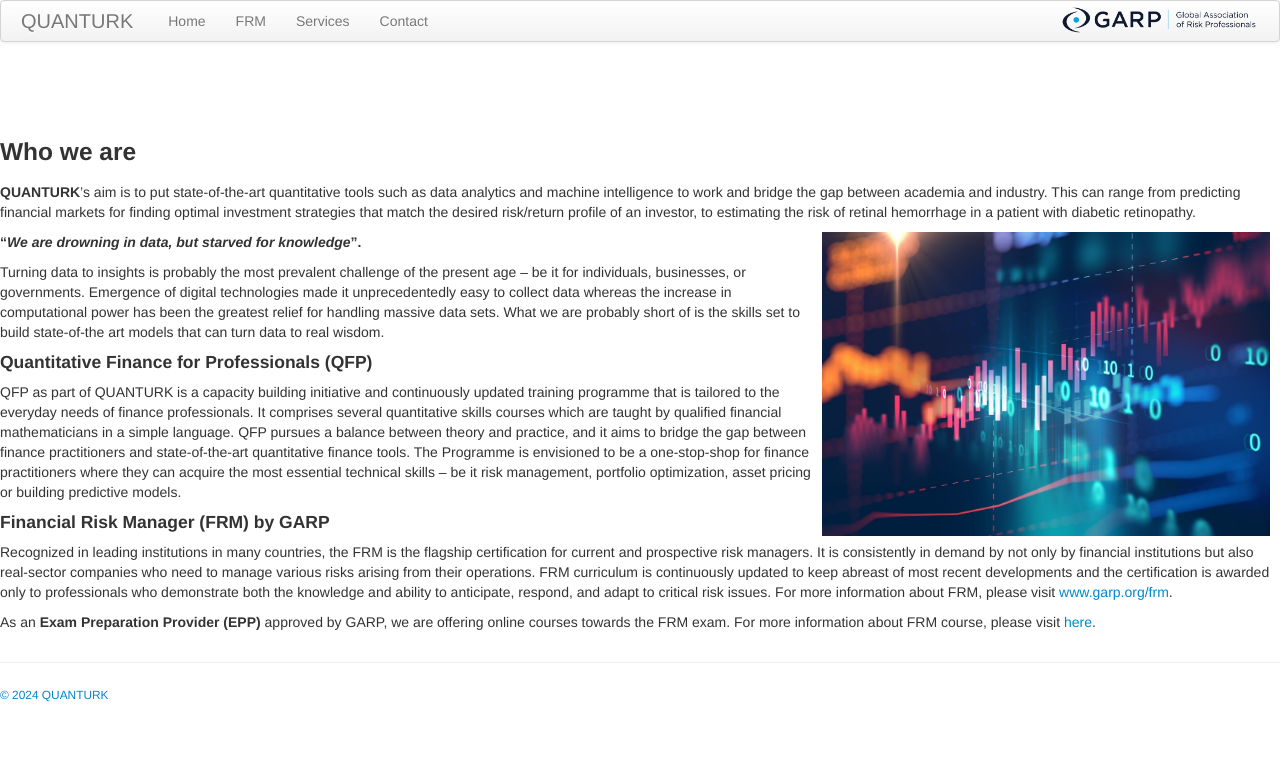
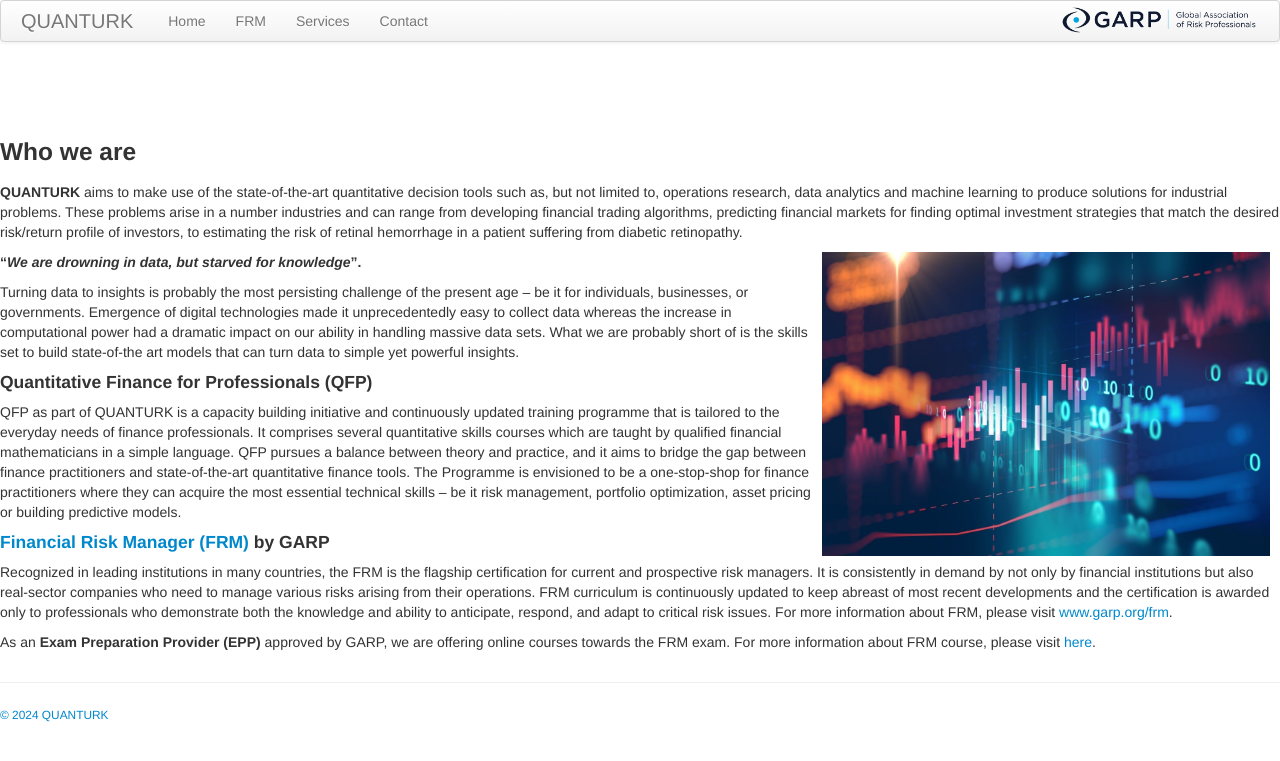
Before and after one commit to quanturk/quanturk.github.io, a Jekyll site: the page built from index.md, in a window 1280 px wide. Shown: the top 761 px of the page. Built offline with Jekyll 4.4.1, drawn with Linux system fonts in a browser that asks for light colours.

Commit message:
Update index.md

```diff
--- a/index.md
+++ b/index.md
@@ -7,19 +7,19 @@
 
 ### Who we are
 
-**QUANTURK**'s aim is to put state-of-the-art quantitative tools such as data analytics and machine intelligence to work and bridge the gap between academia and industry. This can range from predicting financial markets for finding optimal investment strategies that match the desired risk/return profile of an investor, to estimating the risk of retinal hemorrhage in a patient with diabetic retinopathy.
+**QUANTURK** aims to make use of the state-of-the-art quantitative decision tools such as, but not limited to, operations research, data analytics and machine learning to produce solutions for industrial problems. These problems arise in a number industries and can range from developing financial trading algorithms, predicting financial markets for finding optimal investment strategies that match the desired risk/return profile of investors, to estimating the risk of retinal hemorrhage in a patient suffering from diabetic retinopathy.
 
 <img src="figures/front.jpg" width="35%" alt="Site logo" align = "right" style="margin:0px 10px">
 
 ##### "*We are drowning in data, but starved for knowledge*".
 
-Turning data to insights is probably the most prevalent challenge of the present age -- be it for individuals, businesses, or governments. Emergence of digital technologies made it unprecedentedly easy to collect data whereas the increase in computational power has been the greatest relief for handling massive data sets. What we are probably short of is the skills set to build state-of-the art models that can turn data to real wisdom.
+Turning data to insights is probably the most persisting challenge of the present age -- be it for individuals, businesses, or governments. Emergence of digital technologies made it unprecedentedly easy to collect data whereas the increase in computational power had a dramatic impact on our ability in handling massive data sets. What we are probably short of is the skills set to build state-of-the art models that can turn data to simple yet powerful insights.
 
 #### Quantitative Finance for Professionals (QFP)
 
 QFP as part of QUANTURK is a capacity building initiative and continuously updated training programme that is tailored to the everyday needs of finance professionals. It comprises several quantitative skills courses which are taught by qualified financial mathematicians in a simple language. QFP pursues a balance between theory and practice, and it aims to bridge the gap between finance practitioners and state-of-the-art quantitative finance tools. The Programme is envisioned to be a one-stop-shop for finance practitioners where they can acquire the most essential technical skills -- be it risk management, portfolio optimization, asset pricing or building predictive models.
 
-#### Financial Risk Manager (FRM) by GARP
+#### [Financial Risk Manager (FRM)](https://quanturk.github.io/pages/frm.html) by GARP
 
 Recognized in leading institutions in many countries, the FRM is the flagship certification for current and prospective risk managers. It is consistently in demand by not only by financial institutions but also real-sector companies who need to manage various risks arising from their operations. FRM curriculum is continuously updated to keep abreast of most recent developments and the certification is awarded only to professionals who demonstrate both the knowledge and ability to anticipate, respond, and adapt to critical risk issues. For more information about FRM, please visit [www.garp.org/frm](https://www.garp.org/frm).
 
```
